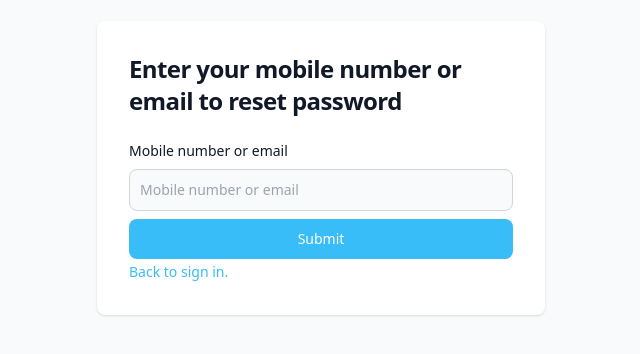
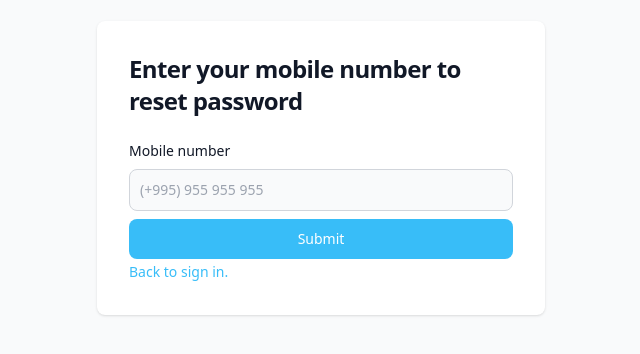
Before and after one commit to Nicolas-ggd/authentication, a React (Vite) app: page /reset-password in a window 1280 px wide. Shown: the part 232-586 px from the top of the page, without its empty margins (319-959 px from the left). Built offline with nearby package versions, Linux system fonts and the light colour scheme.

Commit message:
update otp redirect after create account

```diff
--- a/src/components/auth/forgotPassword/ForgotPassword.tsx
+++ b/src/components/auth/forgotPassword/ForgotPassword.tsx
@@ -9,7 +9,7 @@ interface ForgotPasswordProps {
 }
 
 interface ResetData {
-    numberOrEmail: string;
+  mobileNumber: string;
 }
 
 interface NewPassword {
@@ -26,7 +26,7 @@ export const ForgotPassword: React.FC<ForgotPasswordProps> = ({
   const [isSend, setIsSend] = useState<Boolean>(false);
   const [isSuccessSend, setIsSuccessSend] = useState<Boolean>(false);
   const [resetData, setResetData] = useState<ResetData>({
-    numberOrEmail: "",
+    mobileNumber: "",
   });
   const [searchToken] = useSearchParams();
   const searchParamsToken = searchToken.get("token");
@@ -36,7 +36,7 @@ export const ForgotPassword: React.FC<ForgotPasswordProps> = ({
   });
 
   const submitEmailToResetPassword = async () => {
-    if (resetData?.numberOrEmail?.length === 0) {
+    if (resetData?.mobileNumber?.length === 0) {
       return setIsSendingError(true);
     }
 
@@ -44,12 +44,12 @@ export const ForgotPassword: React.FC<ForgotPasswordProps> = ({
 
     await axios
       .post("http://localhost:8000/reset-password", {
-        numberOrEmail: resetData?.numberOrEmail,
+        mobileNumber: resetData?.mobileNumber,
       })
       .then(() => {
         setIsSend(false);
         setIsSuccessSend(true);
-        navigate(`/otp-verify/${resetData?.numberOrEmail}`);
+        navigate(`/otp-verify/${resetData?.mobileNumber}`);
       });
   };
 
@@ -97,7 +97,7 @@ export const ForgotPassword: React.FC<ForgotPasswordProps> = ({
           <div className="w-full bg-white rounded-lg shadow dark:border md:mt-0 sm:max-w-md xl:p-0 dark:bg-gray-800 dark:border-gray-700">
             <div className="p-6 space-y-4 md:space-y-6 sm:p-8">
               <h1 className="text-xl font-bold leading-tight tracking-tight text-gray-900 md:text-2xl dark:text-white">
-                Enter your mobile number or email to reset password
+                Enter your mobile number to reset password
               </h1>
               <form className="space-y-4 md:space-y-6" onSubmit={submitEmailToResetPassword}>
                 <div>
@@ -105,27 +105,27 @@ export const ForgotPassword: React.FC<ForgotPasswordProps> = ({
                     htmlFor="email"
                     className="block mb-2 text-sm font-medium text-gray-900 dark:text-white"
                   >
-                    Mobile number or email
+                    Mobile number
                   </label>
                   <input
                     style={{
                       borderColor:
-                        isSendingError && resetData?.numberOrEmail?.length === 0
+                        isSendingError && resetData?.mobileNumber?.length === 0
                           ? "red"
                           : "",
                     }}
                     className="bg-gray-50 border border-gray-300 text-gray-900 sm:text-sm rounded-lg focus:ring-primary-600 focus:border-primary-600 block w-full p-2.5 dark:bg-gray-700 dark:border-gray-600 dark:placeholder-gray-400 dark:text-white dark:focus:ring-blue-500 dark:focus:border-blue-500 outline-none"
-                    placeholder="Mobile number or email"
+                    placeholder="(+995) 955 955 955"
                     onChange={(e) => {
                       setResetData((prevSendData) => ({
                         ...prevSendData,
-                        numberOrEmail: e.target.value,
+                        mobileNumber: e.target.value,
                       }));
                     }}
                   />
-                  {isSendingError && resetData?.numberOrEmail?.length === 0 && (
+                  {isSendingError && resetData?.mobileNumber?.length === 0 && (
                     <span style={{ color: "red", margin: "3px" }}>
-                      Please enter the mobile number or email
+                      Please enter the mobile number
                     </span>
                   )}
 
@@ -168,7 +168,7 @@ export const ForgotPassword: React.FC<ForgotPasswordProps> = ({
               </svg>
               <span className="sr-only">Loading...</span>
               <h2 className="p-4">
-                Reset password link has been sent to your email.
+                Reset password link has been sent to your mobile number.
               </h2>
             </div>
           </div>
@@ -177,7 +177,7 @@ export const ForgotPassword: React.FC<ForgotPasswordProps> = ({
           <div role="status">
             <div className="flex flex-col items-center justify-center h-screen w-screen">
               <CheckIcon color="success" fontSize="large" />
-              <h2 className="p-3">Please check your email.</h2>
+              <h2 className="p-3">Please check your mobile.</h2>
             </div>
           </div>
         )}
--- a/src/components/auth/signIn/SignIn.tsx
+++ b/src/components/auth/signIn/SignIn.tsx
@@ -14,10 +14,10 @@ export const SignIn: React.FC<SignInProps> = ({ closeSignIn }) => {
   const [isAuthTextError, setIsAuthTextError] = useState("");
   const [isForgot, setIsForgot] = useState<boolean>(false);
   const [signInData, setSignInData] = useState<{
-    numberOrEmail: any;
+    mobileNumber: any;
     password: string;
   }>({
-    numberOrEmail: "",
+    mobileNumber: "",
     password: "",
   });
   const [searchVerifyCode] = useSearchParams();
@@ -30,7 +30,7 @@ export const SignIn: React.FC<SignInProps> = ({ closeSignIn }) => {
 
   const submitSignInData = async (event: FormEvent<HTMLFormElement>) => {
     if (
-      signInData?.numberOrEmail?.length === 0 ||
+      signInData?.mobileNumber?.length === 0 ||
       signInData?.password?.length === 0
     ) {
       return setIsError(true);
@@ -40,7 +40,7 @@ export const SignIn: React.FC<SignInProps> = ({ closeSignIn }) => {
     try {
       await axios
         .post("http://localhost:8000/auth", {
-          numberOrEmail: signInData.numberOrEmail,
+          mobileNumber: signInData.mobileNumber,
           password: signInData.password,
           verificationCode: searchParamsCode,
         })
@@ -89,28 +89,28 @@ export const SignIn: React.FC<SignInProps> = ({ closeSignIn }) => {
                     htmlFor="email"
                     className="block mb-2 text-sm font-medium text-gray-900 dark:text-white"
                   >
-                    Mobile number or email
+                    Mobile number
                   </label>
                   <input
                     style={{
                       borderColor:
-                        isError && signInData?.numberOrEmail?.length === 0
+                        isError && signInData?.mobileNumber?.length === 0
                           ? "red"
                           : "",
                     }}
                     className="bg-gray-50 border border-gray-300 text-gray-900 sm:text-sm rounded-lg focus:ring-primary-600 block w-full p-2.5 dark:bg-gray-700 dark:border-gray-600 dark:placeholder-gray-400 dark:text-white dark:focus:ring-blue-500 dark:focus:border-blue-500 outline-none"
-                    placeholder="Mobile number or email"
+                    placeholder="Mobile number"
                     required
-                    value={signInData.numberOrEmail}
+                    value={signInData.mobileNumber}
                     onChange={(e: ChangeEvent<HTMLInputElement>) =>
                       setSignInData((prevSendData) => ({
                         ...prevSendData,
-                        numberOrEmail: e.target.value,
+                        mobileNumber: e.target.value,
                       }))
                     }
                   />
                 </div>
-                {isError && signInData?.numberOrEmail?.length <= 0 && (
+                {isError && signInData?.mobileNumber?.length <= 0 && (
                   <span style={{ color: "red", margin: "3px" }}>
                     Please fill the email
                   </span>
--- a/src/components/auth/signUp/SignUp.tsx
+++ b/src/components/auth/signUp/SignUp.tsx
@@ -1,6 +1,8 @@
 import React, { useState, FormEvent } from "react";
+import { useNavigate } from "react-router-dom";
 import axios from "axios";
 import CheckIcon from "@mui/icons-material/Check";
+import { useEffect } from 'react';
 
 interface SignUpProps {
   closeSignUp: () => void;
@@ -8,19 +10,20 @@ interface SignUpProps {
 
 interface SignUpData {
   name: string;
-  numberOrEmail: any;
+  mobileNumber: any;
   password: string;
   confirmPassword: string;
 }
 
 export const SignUp: React.FC<SignUpProps> = ({ closeSignUp }) => {
+  const navigate = useNavigate();
   const [isError, setIsError] = useState<boolean>(false);
   const [isChecked, setIsChecked] = useState<boolean>(false);
   const [isSend, setIsSend] = useState<boolean>(false);
   const [isSuccessSend, setIsSuccessSend] = useState<boolean>(false);
   const [signUpData, setSignUpData] = useState<SignUpData>({
     name: "",
-    numberOrEmail: "",
+    mobileNumber: "",
     password: "",
     confirmPassword: "",
   });
@@ -32,7 +35,7 @@ export const SignUp: React.FC<SignUpProps> = ({ closeSignUp }) => {
   const submitSignUpData = async (event: FormEvent<HTMLFormElement>) => {
     if (
       signUpData.name.length === 0 ||
-      signUpData.numberOrEmail.length === 0 ||
+      signUpData.mobileNumber.length === 0 ||
       signUpData.password.length === 0 ||
       signUpData.password.length < 6 ||
       signUpData.confirmPassword.length === 0 ||
@@ -47,12 +50,13 @@ export const SignUp: React.FC<SignUpProps> = ({ closeSignUp }) => {
     try {
       await axios.post("http://localhost:8000/register", {
         name: signUpData.name,
-        numberOrEmail: signUpData.numberOrEmail,
+        mobileNumber: signUpData.mobileNumber,
         password: signUpData.password,
       });
 
       setIsSend(false);
       setIsSuccessSend(true);
+      navigate(`/otp-verify/${signUpData?.mobileNumber}`);
     } catch (error) {
       console.error(error);
       setIsSend(false);
@@ -108,26 +112,26 @@ export const SignUp: React.FC<SignUpProps> = ({ closeSignUp }) => {
                     htmlFor="email"
                     className="block dark:text-white mb-2 text-sm font-medium"
                   >
-                    Mobile number or email
+                    Mobile number
                   </label>
                   <input
                     style={{
                       borderColor:
-                        isError && signUpData?.numberOrEmail?.length === 0
+                        isError && signUpData?.mobileNumber?.length === 0
                           ? "red"
                           : "",
                     }}
                     className="bg-gray-50 dark:bg-gray-700 dark:text-white border border-gray-300 text-gray-900 sm:text-sm rounded-lg focus:ring-primary-600 block w-full p-2.5 outline-none"
-                    placeholder="Mobile number or email"
+                    placeholder="(+995) 955 955 955"
                     onChange={(e) => {
                       setSignUpData((prevSendData) => ({
                         ...prevSendData,
-                        numberOrEmail: e.target.value,
+                        mobileNumber: e.target.value,
                       }));
                     }}
                   />
                 </div>
-                {isError && signUpData?.numberOrEmail?.length <= 0 && (
+                {isError && signUpData?.mobileNumber?.length <= 0 && (
                   <span style={{ color: "red", margin: "3px" }}>
                     Please fill the email
                   </span>
@@ -290,7 +294,7 @@ export const SignUp: React.FC<SignUpProps> = ({ closeSignUp }) => {
           <div className="flex flex-col items-center justify-center h-screen w-screen">
             <CheckIcon color="success" fontSize="large" />
             <h2 className="p-3 dark:text-white">
-              Please check your email and verify your account.
+              Please check your phone and verify your account.
             </h2>
           </div>
         </div>
```
